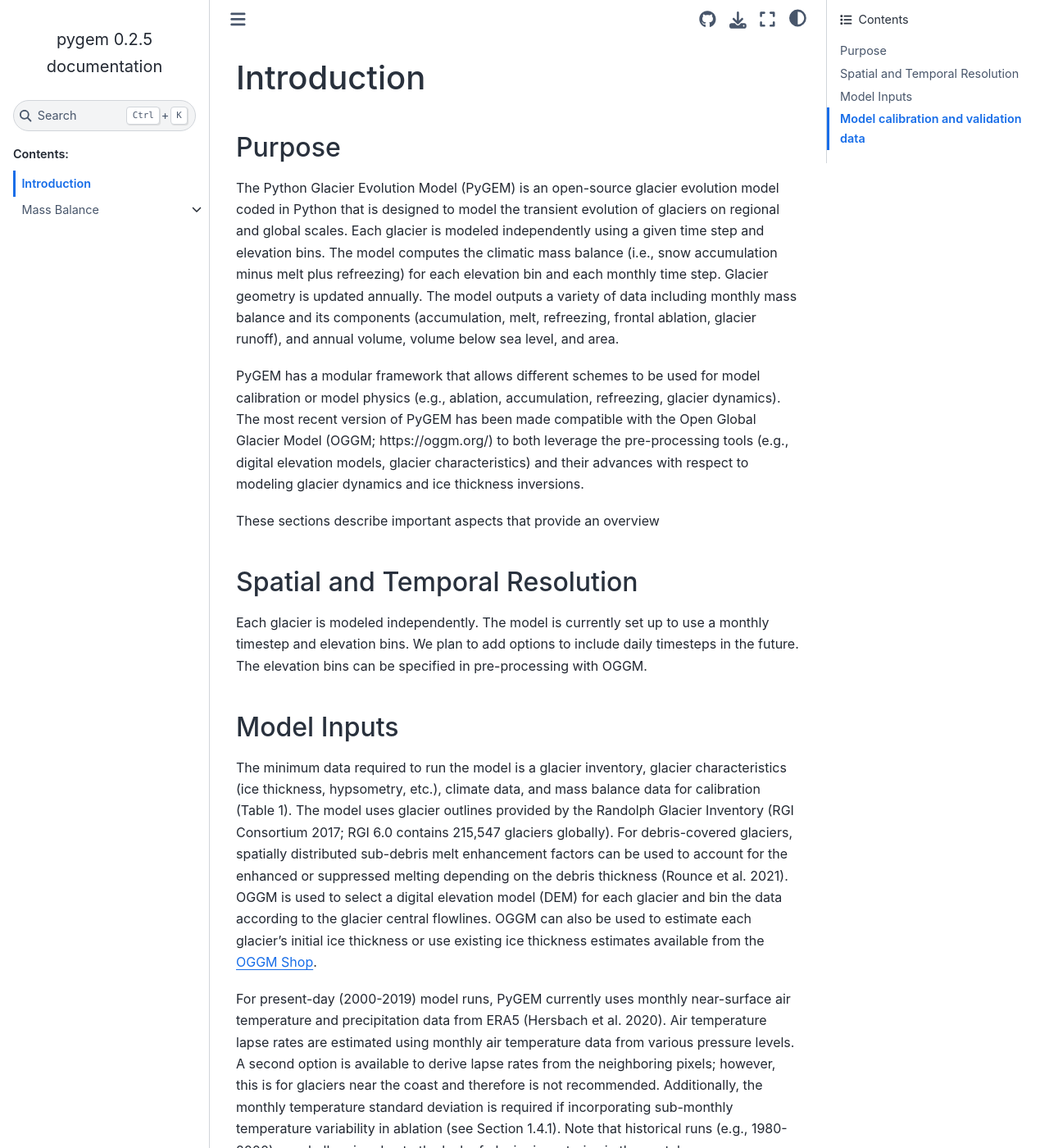
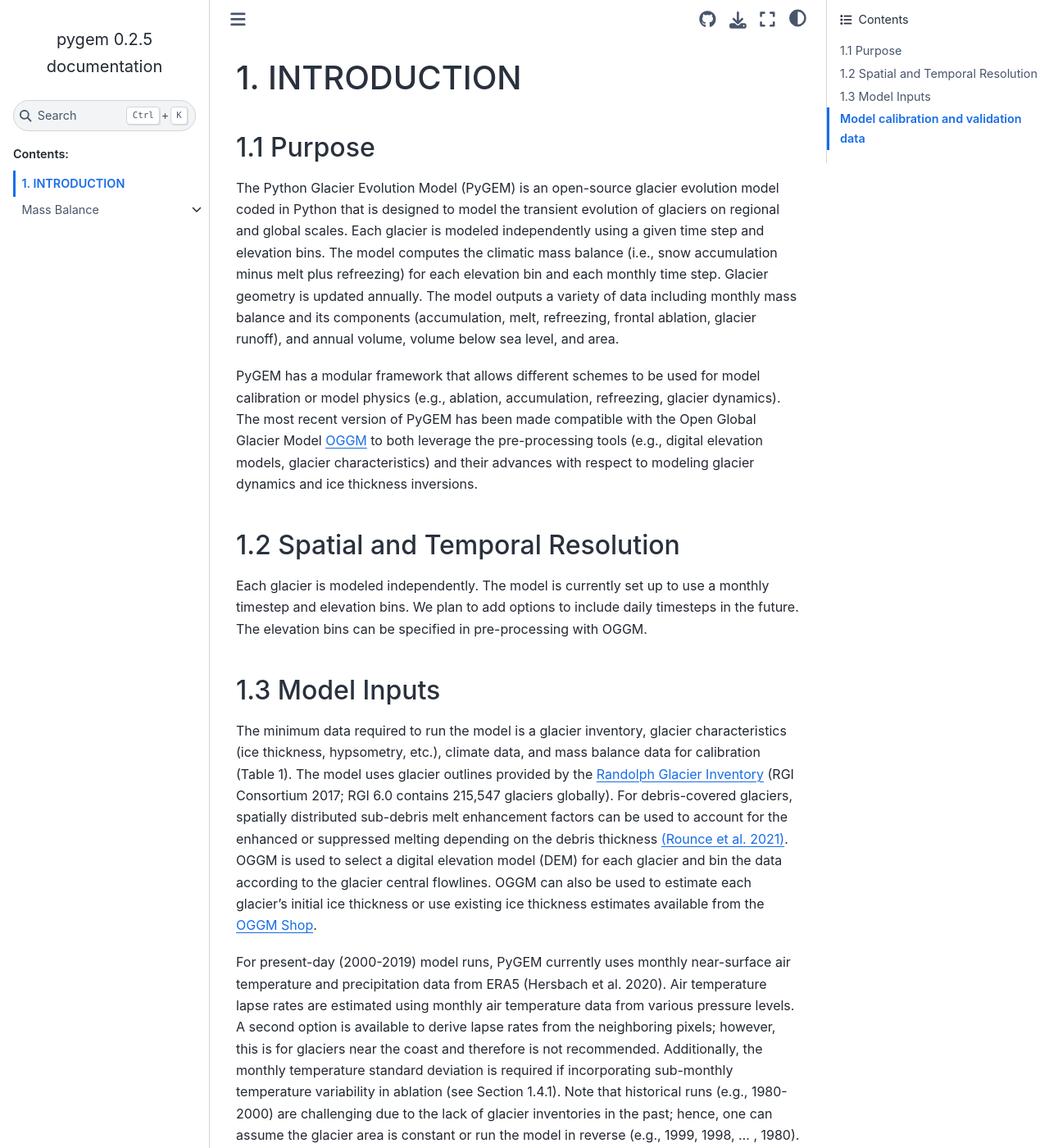
Before and after one commit to drounce/PyGEM, a Sphinx documentation site: the page built from docs/introduction.md, in a window 1280 px wide and 1400 px high. Shown: the whole window at 82% size. Built offline with Sphinx 7.4.7 and the Sphinx Book theme 1.1.4, drawn with Linux system fonts in a browser that asks for light colours; some of the changed text lies outside the part shown.

Commit message:
tables and equations improvements

```diff
--- a/docs/introduction.md
+++ b/docs/introduction.md
@@ -1,27 +1,28 @@
-# Introduction
-## Purpose
+# 1. INTRODUCTION
+## 1.1 Purpose
 The Python Glacier Evolution Model (PyGEM) is an open-source glacier evolution model coded in Python that is designed to model the transient evolution of glaciers on regional and global scales. Each glacier is modeled independently using a given time step and elevation bins. The model computes the climatic mass balance (i.e., snow accumulation minus melt plus refreezing) for each elevation bin and each monthly time step. Glacier geometry is updated annually. The model outputs a variety of data including monthly mass balance and its components (accumulation, melt, refreezing, frontal ablation, glacier runoff),  and annual volume, volume below sea level, and area.
 
-PyGEM has a modular framework that allows different schemes to be used for model calibration or model physics (e.g., ablation, accumulation, refreezing, glacier dynamics). The most recent version of PyGEM has been made compatible with the Open Global Glacier Model (OGGM; https://oggm.org/) to both leverage the pre-processing tools (e.g., digital elevation models, glacier characteristics) and their advances with respect to modeling glacier dynamics and ice thickness inversions.
+PyGEM has a modular framework that allows different schemes to be used for model calibration or model physics (e.g., ablation, accumulation, refreezing, glacier dynamics). The most recent version of PyGEM has been made compatible with the Open Global Glacier Model [OGGM](https://oggm.org/) to both leverage the pre-processing tools (e.g., digital elevation models, glacier characteristics) and their advances with respect to modeling glacier dynamics and ice thickness inversions.
 
-These sections describe important aspects that provide an overview
-## Spatial and Temporal Resolution
+## 1.2 Spatial and Temporal Resolution
 Each glacier is modeled independently. The model is currently set up to use a monthly timestep and elevation bins. We plan to add options to include daily timesteps in the future. The elevation bins can be specified in pre-processing with OGGM.
 
-## Model Inputs
-The minimum data required to run the model is a glacier inventory, glacier characteristics (ice thickness, hypsometry, etc.), climate data, and mass balance data for calibration (Table 1). The model uses glacier outlines provided by the Randolph Glacier Inventory (RGI Consortium 2017; RGI 6.0 contains 215,547 glaciers globally). For debris-covered glaciers, spatially distributed sub-debris melt enhancement factors can be used to account for the enhanced or suppressed melting depending on the debris thickness (Rounce et al. 2021). OGGM is used to select a digital elevation model (DEM) for each glacier and bin the data according to the glacier central flowlines. OGGM can also be used to estimate each glacier’s initial ice thickness or use existing ice thickness estimates available from the [OGGM Shop](https://docs.oggm.org/en/stable/shop.html).
+## 1.3 Model Inputs
+The minimum data required to run the model is a glacier inventory, glacier characteristics (ice thickness, hypsometry, etc.), climate data, and mass balance data for calibration (Table 1). The model uses glacier outlines provided by the [Randolph Glacier Inventory](https://www.glims.org/RGI/) (RGI Consortium 2017; RGI 6.0 contains 215,547 glaciers globally). For debris-covered glaciers, spatially distributed sub-debris melt enhancement factors can be used to account for the enhanced or suppressed melting depending on the debris thickness [(Rounce et al. 2021)](https://agupubs.onlinelibrary.wiley.com/doi/full/10.1029/2020GL091311). OGGM is used to select a digital elevation model (DEM) for each glacier and bin the data according to the glacier central flowlines. OGGM can also be used to estimate each glacier’s initial ice thickness or use existing ice thickness estimates available from the [OGGM Shop](https://docs.oggm.org/en/stable/shop.html).
 
 For present-day (2000-2019) model runs, PyGEM currently uses monthly near-surface air temperature and precipitation data from ERA5 (Hersbach et al. 2020). Air temperature lapse rates are estimated using monthly air temperature data from various pressure levels. A second option is available to derive lapse rates from the neighboring pixels; however, this is for glaciers near the coast and therefore is not recommended. Additionally, the monthly temperature standard deviation is required if incorporating sub-monthly temperature variability in ablation (see Section 1.4.1). Note that historical runs (e.g., 1980-2000) are challenging due to the lack of glacier inventories in the past; hence, one can assume the glacier area is constant or run the model in reverse (e.g., 1999, 1998, … , 1980). However, due to nonlinearities associated with the glacier dynamics running if the model is run in reverse and then forward, the glacier areas will be different in 2000 than the initial dataset; hence, caution must be used and the results should be evaluated carefully.
 
 For future (e.g., 2000-2100) model runs, PyGEM currently uses an ensemble of General Circulation Models (GCMs) and Shared Socioeconomic Pathways (SSPs) from the Coupled Model Intercomparison Project Phase 6 (CMIP6). The model can also be run using Representative Concentration Pathways (RCPs) associated with CMIP5. Future simulations are adjusted using additive factors for air temperature and multiplicative factors for precipitation to remove any bias between the GCMs and ERA5 data over the calibration period (2000-2019).
 
+Table 1. Data requirements for PyGEM. Optional datasets are shown in italics.
+
 | Component | Dataset | References |
 | :--- | :--- | :--- |
-|Glacier data | 1: Randolph Glacier Inventory Version 6.0 <br>2: Sub-debris melt factors | RGI Consortium (2017)<br> Rounce et al. (2021) |
-| Climate data | 1: ERA5 monthly air temperature, monthly precipitation, and orography <br>2: ERA5 monthly lapse rates (from pressure level data) and monthly air temperature variance (from ERA5 hourly data) <br>3: CMIP5 or CMIP6 monthly air temperature, monthly precipitation, and orography | Hersbach et al. (2020) |
-| Mass balance data | 1: Geodetic glacier-wide mass balance (m w.e. yr-1) <br>2: All other data need to be programmed | Hugonnet et al. (2021) |
-| Frontal ablation data (optional) | 1: Frontal ablation per glacier (Gt yr-1) <br>Used to calibrate marine-terminating glaciers | Osmanoglu et al. (2013; 2014); Minowa et al. (2021); Kochtitzky et al. (2022) |
-| Ice thickness data (optional) | 1: Spatially distributed ice thickness data <br>Used to calibrate creep parameter to match volume of existing ice thickness dataset | Farinotti et al. (2019) |
+| Glacier data | 1: Randolph Glacier Inventory Version 6.0 <br><em>2: Sub-debris melt factors </em>| RGI Consortium (2017)<br> <em>Rounce et al. (2021) </em>|
+| Climate data | 1: ERA5 monthly air temperature, monthly precipitation, and orography <br><em>2: ERA5 monthly lapse rates (from pressure level data) and monthly air temperature variance (from ERA5 hourly data)</em> <br>3: CMIP5 or CMIP6 monthly air temperature, monthly precipitation, and orography | Hersbach et al. (2020) |
+| Mass balance data | 1: Geodetic glacier-wide mass balance (m w.e. yr-1) <br><em>2: All other data need to be programmed</em> | Hugonnet et al. (2021) |
+| <em>Frontal ablation data (optional) </em> | <em>1: Frontal ablation per glacier (Gt yr-1) <br>Used to calibrate marine-terminating glaciers </em>| <em>Osmanoglu et al. (2013; 2014); Minowa et al. (2021); Kochtitzky et al. (2022) </em>|
+| <em>Ice thickness data (optional) </em>| <em>1: Spatially distributed ice thickness data <br>Used to calibrate creep parameter to match volume of existing ice thickness dataset </em>| <em>Farinotti et al. (2019) </em>|
 
 ## Model calibration and validation data
 Model parameters need to be calibrated and results should be validated using some form of mass balance (glaciological, geodetic, or gravimetric), glacier runoff, snowline, or equilibrium line altitude data (Table 1). Additional calibration data is required to account for frontal ablation associated with marine-terminating glaciers. We envision the model continuously incorporating new large-scale systematic datasets as they become available.
```
Also changed, not shown: docs/test_write_md.ipynb.
